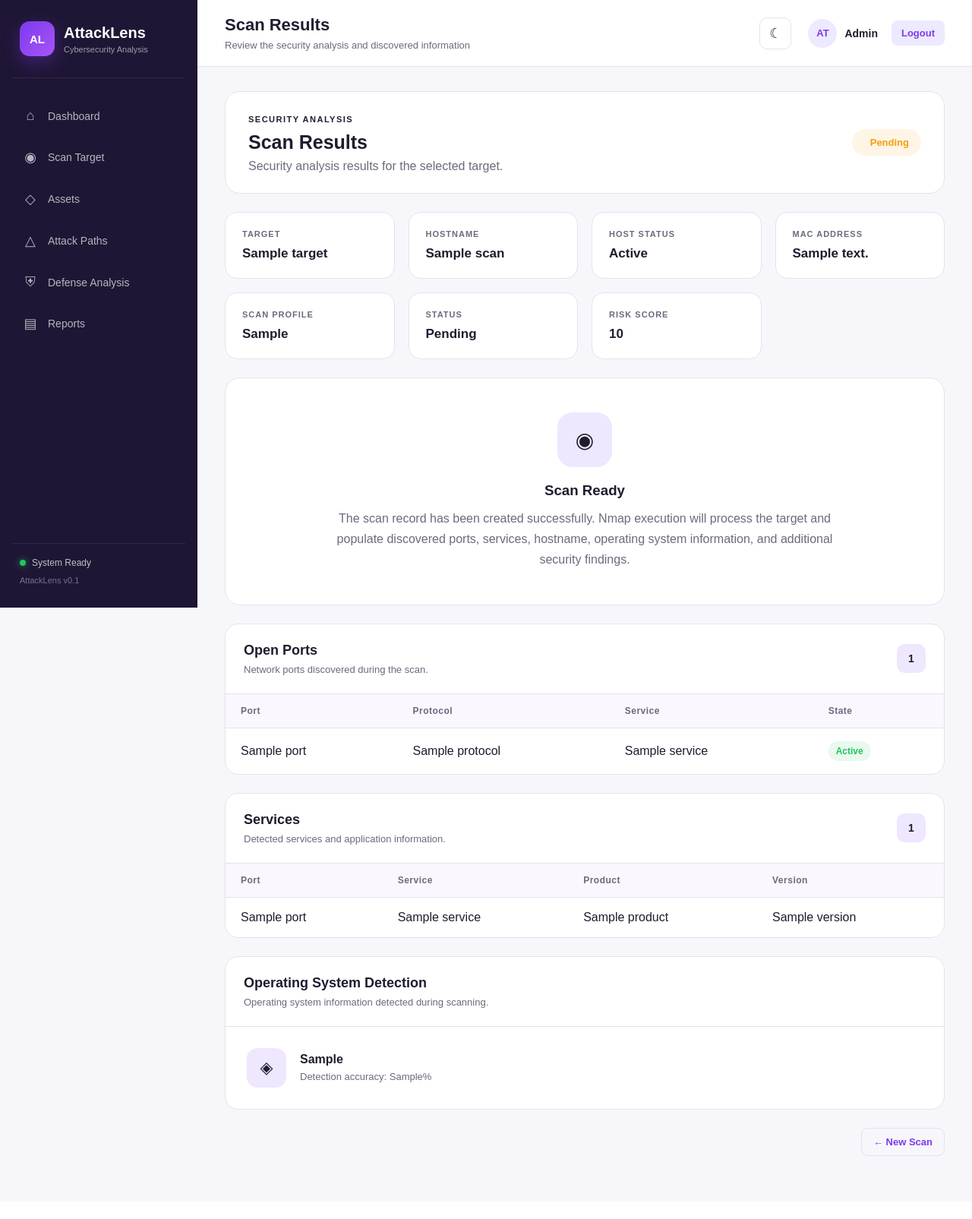
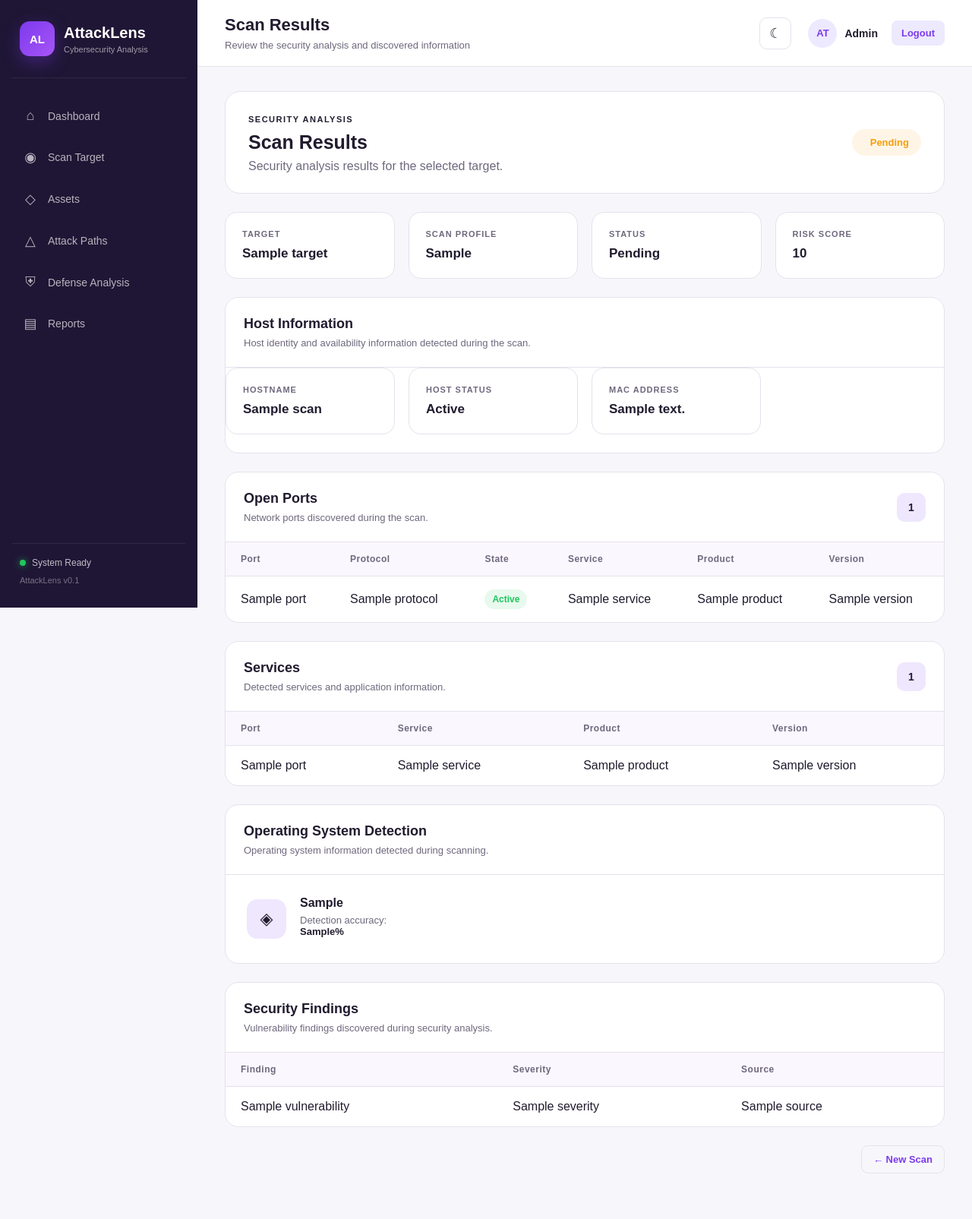
Before and after one commit to code-with-aditya29/AttackLens, a Flask app: template templates/scan_results.html in a window 1280 px wide. Shown: the whole page at 76% size. Before the commit the page ends 1522 px from the top, so only its background shows below. Run offline with Flask 3, Linux system fonts and the light colour scheme; the template is opened without the code that fills it: most values are stand-ins (such as "Sample title", 1, 10 or a date in 2020).

Commit message:
Complete Nmap scan discovery and results interface

```diff
--- a/templates/scan_results.html
+++ b/templates/scan_results.html
@@ -18,45 +18,33 @@ Review the security analysis and discovered information
 
 {% block content %}
 
-
 <section class="scan-results-page">
 
 
-    <!-- ======================================
+    <!-- ==========================================
          RESULT HEADER
-    ======================================= -->
+    =========================================== -->
 
     <div class="scan-result-header">
-
 
         <div>
 
             <div class="section-label">
-
                 SECURITY ANALYSIS
-
             </div>
 
-
             <h3>
-
                 Scan Results
-
             </h3>
 
-
             <p>
-
                 Security analysis results for the selected target.
-
             </p>
 
         </div>
 
 
-        <div
-            class="scan-result-status {{ scan.status }}"
-        >
+        <div class="scan-result-status {{ scan.status }}">
 
             <span class="status-dot"></span>
 
@@ -64,13 +52,12 @@ Review the security analysis and discovered information
 
         </div>
 
-
     </div>
 
 
-    <!-- ======================================
+    <!-- ==========================================
          SCAN OVERVIEW
-    ======================================= -->
+    =========================================== -->
 
     <div class="scan-overview-grid">
 
@@ -80,19 +67,99 @@ Review the security analysis and discovered information
         <div class="scan-info-card">
 
             <span class="scan-info-label">
-
                 TARGET
-
             </span>
 
+            <strong>
+                {{ scan.target }}
+            </strong>
+
+        </div>
+
+
+        <!-- PROFILE -->
+
+        <div class="scan-info-card">
+
+            <span class="scan-info-label">
+                SCAN PROFILE
+            </span>
+
+            <strong>
+                {{ scan.scan_profile|capitalize }}
+            </strong>
+
+        </div>
+
+
+        <!-- STATUS -->
+
+        <div class="scan-info-card">
+
+            <span class="scan-info-label">
+                STATUS
+            </span>
+
+            <strong>
+                {{ scan.status|capitalize }}
+            </strong>
+
+        </div>
+
+
+        <!-- RISK SCORE -->
+
+        <div class="scan-info-card">
+
+            <span class="scan-info-label">
+                RISK SCORE
+            </span>
 
             <strong>
 
-                {{ scan.target }}
+                {% if scan.risk_score is not none %}
+
+                    {{ scan.risk_score }}
+
+                {% else %}
+
+                    Pending
+
+                {% endif %}
 
             </strong>
 
         </div>
+
+
+    </div>
+
+
+    <!-- ==========================================
+         HOST INFORMATION
+    =========================================== -->
+
+    <div class="result-card">
+
+
+        <div class="result-card-header">
+
+            <div>
+
+                <h3>
+                    Host Information
+                </h3>
+
+                <p>
+                    Host identity and availability information detected during the scan.
+                </p>
+
+            </div>
+
+        </div>
+
+
+        <div class="scan-overview-grid">
 
 
             <!-- HOSTNAME -->
@@ -100,11 +167,8 @@ Review the security analysis and discovered information
             <div class="scan-info-card">
 
                 <span class="scan-info-label">
-
                     HOSTNAME
-
                 </span>
-
 
                 <strong>
 
@@ -128,11 +192,8 @@ Review the security analysis and discovered information
             <div class="scan-info-card">
 
                 <span class="scan-info-label">
-
                     HOST STATUS
-
                 </span>
-
 
                 <strong>
 
@@ -156,11 +217,8 @@ Review the security analysis and discovered information
             <div class="scan-info-card">
 
                 <span class="scan-info-label">
-
                     MAC ADDRESS
-
                 </span>
-
 
                 <strong>
 
@@ -170,75 +228,7 @@ Review the security analysis and discovered information
 
                     {% else %}
 
-                    Not Detected
-
-                {% endif %}
-
-            </strong>
-
-        </div>
-
-
-        <!-- PROFILE -->
-
-        <div class="scan-info-card">
-
-            <span class="scan-info-label">
-
-                SCAN PROFILE
-
-            </span>
-
-
-            <strong>
-
-                {{ scan.scan_profile|capitalize }}
-
-            </strong>
-
-        </div>
-
-
-        <!-- STATUS -->
-
-        <div class="scan-info-card">
-
-            <span class="scan-info-label">
-
-                STATUS
-
-            </span>
-
-
-            <strong>
-
-                {{ scan.status|capitalize }}
-
-            </strong>
-
-        </div>
-
-
-        <!-- RISK SCORE -->
-
-        <div class="scan-info-card">
-
-            <span class="scan-info-label">
-
-                RISK SCORE
-
-            </span>
-
-
-            <strong>
-
-                {% if scan.risk_score is not none %}
-
-                    {{ scan.risk_score }}
-
-                {% else %}
-
-                    Pending
+                        Not Available
 
                     {% endif %}
 
@@ -250,124 +240,59 @@ Review the security analysis and discovered information
         </div>
 
 
-    <!-- ======================================
-         PENDING STATE
-    ======================================= -->
-
-    {% if scan.status == "pending" %}
-
-
-    <div class="scan-pending-card">
-
-
-        <div class="scan-pending-icon">
-
-            ◉
-
     </div>
 
 
-        <h3>
-
-            Scan Ready
-
-        </h3>
-
-
-        <p>
-
-            The scan record has been created successfully.
-
-            Nmap execution will process the target and populate
-            discovered ports, services, hostname, operating system
-            information, and additional security findings.
-
-        </p>
-
-
-    </div>
-
-
-    {% endif %}
-
-
-    <!-- ======================================
+    <!-- ==========================================
          OPEN PORTS
-    ======================================= -->
+    =========================================== -->
 
     <div class="result-card">
 
 
         <div class="result-card-header">
 
-
             <div>
 
                 <h3>
-
                     Open Ports
-
                 </h3>
 
-
                 <p>
-
                     Network ports discovered during the scan.
-
                 </p>
 
             </div>
 
 
             <span class="result-count">
-
                 {{ scan.ports|length }}
-
             </span>
-
 
         </div>
 
 
         {% if scan.ports %}
 
-
         <div class="table-wrapper">
 
-
             <table class="results-table">
-
 
                 <thead>
 
                     <tr>
 
-                        <th>
+                        <th>Port</th>
 
-                            Port
+                        <th>Protocol</th>
 
-                        </th>
+                        <th>State</th>
 
+                        <th>Service</th>
 
-                        <th>
+                        <th>Product</th>
 
-                            Protocol
-
-                        </th>
-
-
-                        <th>
-
-                            Service
-
-                        </th>
-
-
-                        <th>
-
-                            State
-
-                        </th>
+                        <th>Version</th>
 
                     </tr>
 
@@ -376,79 +301,66 @@ Review the security analysis and discovered information
 
                 <tbody>
 
-
                     {% for port in scan.ports %}
 
                     <tr>
 
+                        <td>
+                            {{ port.port if port.port is defined else "-" }}
+                        </td>
 
                         <td>
-
-                            {{ port.port }}
-
+                            {{ port.protocol if port.protocol is defined else "-" }}
                         </td>
-
-
-                        <td>
-
-                            {{ port.protocol }}
-
-                        </td>
-
-
-                        <td>
-
-                            {{ port.service or "-" }}
-
-                        </td>
-
 
                         <td>
 
                             <span class="open-status">
 
-                                {{ port.state|capitalize }}
+                                {{ port.state|capitalize
+                                   if port.state is defined
+                                   else "Open" }}
 
                             </span>
 
                         </td>
 
+                        <td>
+                            {{ port.service if port.service else "-" }}
+                        </td>
+
+                        <td>
+                            {{ port.product if port.product else "-" }}
+                        </td>
+
+                        <td>
+                            {{ port.version if port.version else "-" }}
+                        </td>
 
                     </tr>
 
                     {% endfor %}
 
-
                 </tbody>
 
-
             </table>
-
 
         </div>
 
 
         {% else %}
 
-
         <div class="result-empty-state">
 
             <span>
-
                 ◌
-
             </span>
 
-
             <p>
-
-                No open ports were discovered.
-
+                No open port information available.
             </p>
 
-
         </div>
-
 
         {% endif %}
 
@@ -456,83 +368,52 @@ Review the security analysis and discovered information
     </div>
 
 
-    <!-- ======================================
+    <!-- ==========================================
          SERVICES
-    ======================================= -->
+    =========================================== -->
 
     <div class="result-card">
 
 
         <div class="result-card-header">
 
-
             <div>
 
                 <h3>
-
                     Services
-
                 </h3>
 
-
                 <p>
-
                     Detected services and application information.
-
                 </p>
 
             </div>
 
 
             <span class="result-count">
-
                 {{ scan.services|length }}
-
             </span>
-
 
         </div>
 
 
         {% if scan.services %}
 
-
         <div class="table-wrapper">
 
-
             <table class="results-table">
-
 
                 <thead>
 
                     <tr>
 
-                        <th>
+                        <th>Port</th>
 
-                            Port
+                        <th>Service</th>
 
-                        </th>
+                        <th>Product</th>
 
-
-                        <th>
-
-                            Service
-
-                        </th>
-
-
-                        <th>
-
-                            Product
-
-                        </th>
-
-
-                        <th>
-
-                            Version
-
-                        </th>
+                        <th>Version</th>
 
                     </tr>
 
@@ -541,75 +422,50 @@ Review the security analysis and discovered information
 
                 <tbody>
 
-
                     {% for service in scan.services %}
 
                     <tr>
 
+                        <td>
+                            {{ service.port if service.port is defined else "-" }}
+                        </td>
 
                         <td>
-
-                            {{ service.port }}
-
+                            {{ service.name if service.name else "-" }}
                         </td>
 
+                        <td>
+                            {{ service.product if service.product else "-" }}
+                        </td>
 
                         <td>
-
-                            {{ service.name or "-" }}
-
+                            {{ service.version if service.version else "-" }}
                         </td>
-
-
-                        <td>
-
-                            {{ service.product or "-" }}
-
-                        </td>
-
-
-                        <td>
-
-                            {{ service.version or "-" }}
-
-                        </td>
-
 
                     </tr>
 
                     {% endfor %}
 
-
                 </tbody>
 
-
             </table>
-
 
         </div>
 
 
         {% else %}
 
-
         <div class="result-empty-state">
 
             <span>
-
                 ◌
-
             </span>
 
-
             <p>
-
                 No service information available.
-
             </p>
 
-
         </div>
-
 
         {% endif %}
 
@@ -617,33 +473,26 @@ Review the security analysis and discovered information
     </div>
 
 
-    <!-- ======================================
+    <!-- ==========================================
          OPERATING SYSTEM DETECTION
-    ======================================= -->
+    =========================================== -->
 
     <div class="result-card os-result-card">
 
 
         <div class="result-card-header">
 
-
             <div>
 
                 <h3>
-
                     Operating System Detection
-
                 </h3>
 
-
                 <p>
-
                     Operating system information detected during scanning.
-
                 </p>
 
             </div>
-
 
         </div>
 
@@ -652,59 +501,143 @@ Review the security analysis and discovered information
 
 
             <div class="os-result-icon">
-
                 ◈
-
             </div>
 
 
             <div>
 
-
                 {% if scan.os_detection %}
 
-
                     <strong>
-
                         {{ scan.os_detection }}
-
                     </strong>
 
+                    {% if scan.os_accuracy is not none %}
 
                     <p>
 
                         Detection accuracy:
+                        <strong>
+                            {{ scan.os_accuracy }}%
+                        </strong>
 
-                        {% if scan.os_accuracy %}
-
-                            {{ scan.os_accuracy }}%
+                    </p>
 
                     {% else %}
 
-                            Unknown
+                    <p>
+                        Operating system detection completed.
+                    </p>
 
                     {% endif %}
 
+                {% else %}
+
+                    <strong>
+                        Not Detected
+                    </strong>
+
+                    <p>
+                        OS fingerprinting was not available for this target.
                     </p>
 
+                {% endif %}
+
+            </div>
+
+
+        </div>
+
+    </div>
+
+
+    <!-- ==========================================
+         SECURITY FINDINGS
+    =========================================== -->
+
+    <div class="result-card">
+
+
+        <div class="result-card-header">
+
+            <div>
+
+                <h3>
+                    Security Findings
+                </h3>
+
+                <p>
+                    Vulnerability findings discovered during security analysis.
+                </p>
+
+            </div>
+
+        </div>
+
+
+        {% if scan.vulnerabilities %}
+
+            <div class="table-wrapper">
+
+                <table class="results-table">
+
+                    <thead>
+
+                        <tr>
+
+                            <th>Finding</th>
+
+                            <th>Severity</th>
+
+                            <th>Source</th>
+
+                        </tr>
+
+                    </thead>
+
+
+                    <tbody>
+
+                        {% for vulnerability in scan.vulnerabilities %}
+
+                        <tr>
+
+                            <td>
+                                {{ vulnerability.name|default("Security Finding") }}
+                            </td>
+
+                            <td>
+                                {{ vulnerability.severity|default("Unknown") }}
+                            </td>
+
+                            <td>
+                                {{ vulnerability.source|default("Nmap") }}
+                            </td>
+
+                        </tr>
+
+                        {% endfor %}
+
+                    </tbody>
+
+                </table>
+
+            </div>
 
         {% else %}
 
+            <div class="result-empty-state">
 
-                    <strong>
-
-                        Not Detected
-
-                    </strong>
-
+                <span>
+                    ◌
+                </span>
 
                 <p>
-
-                        OS detection results were not available
-                        for this target.
-
+                    No vulnerability analysis has been performed yet.
                 </p>
 
+            </div>
 
         {% endif %}
 
@@ -712,33 +645,22 @@ Review the security analysis and discovered information
     </div>
 
 
-        </div>
-
-
-    </div>
-
-
-    <!-- ======================================
+    <!-- ==========================================
          ACTIONS
-    ======================================= -->
+    =========================================== -->
 
     <div class="scan-result-actions">
-
 
         <a
             href="{{ url_for('scan.scan_target') }}"
             class="secondary-button"
         >
-
             ← New Scan
-
         </a>
-
 
     </div>
 
 
 </section>
 
-
 {% endblock %}
```
Also changed, not shown: models/scan_model.py (+7 -9 lines), services/scan_service.py (+55 -15 lines). Lines whose indentation alone changed are shown as unchanged.
